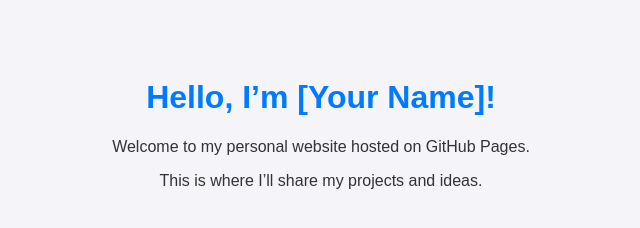
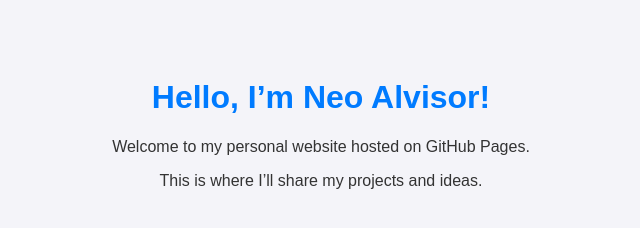
Before and after one commit to nalvisor-ship-it/nalvisor.github.io, a plain HTML site: page index.html in a window 1280 px wide. Shown: the whole page, without its empty margins (319-959 px from the left). Drawn offline with Linux system fonts and the light colour scheme.

Commit message:
Update index.html

```diff
--- a/index.html
+++ b/index.html
@@ -18,7 +18,7 @@
     </style>
 </head>
 <body>
-    <h1>Hello, I’m [Your Name]!</h1>
+    <h1>Hello, I’m Neo Alvisor!</h1>
     <p>Welcome to my personal website hosted on GitHub Pages.</p>
     <p>This is where I’ll share my projects and ideas.</p>
 </body>
```
